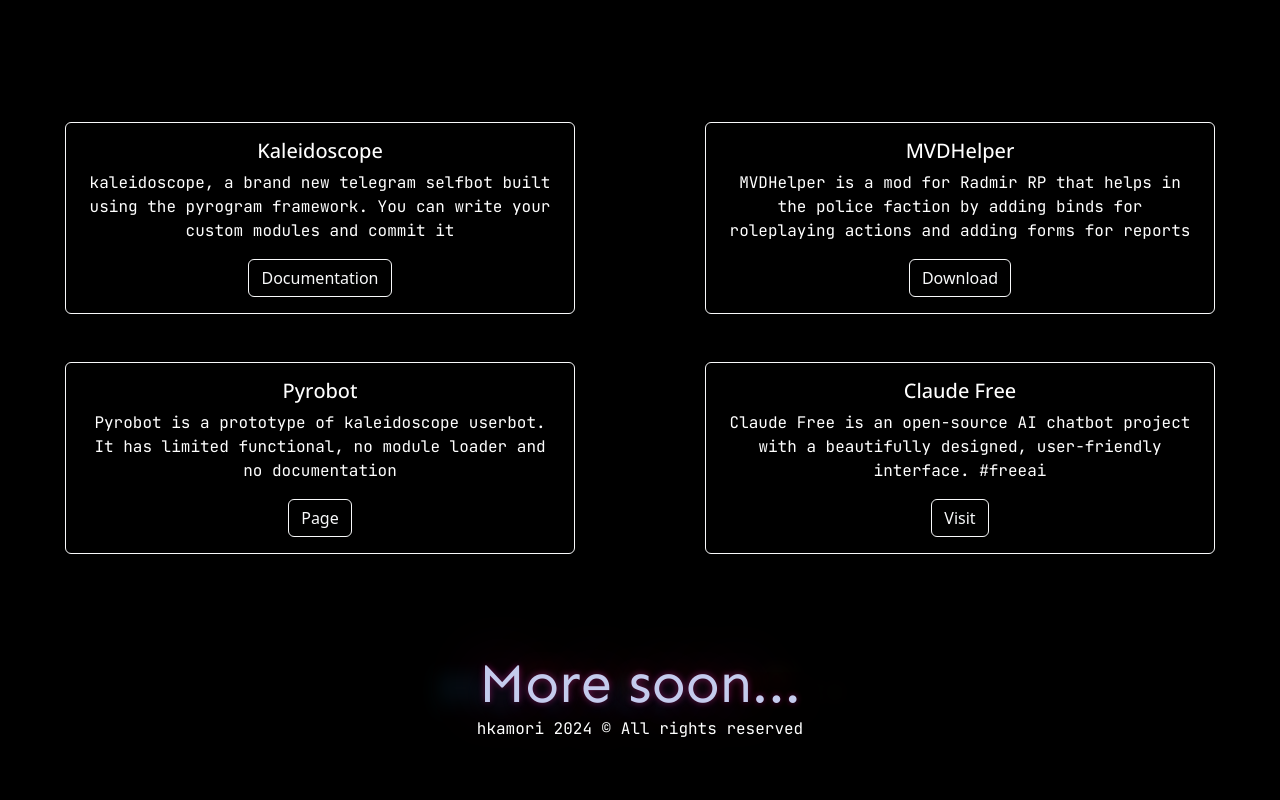
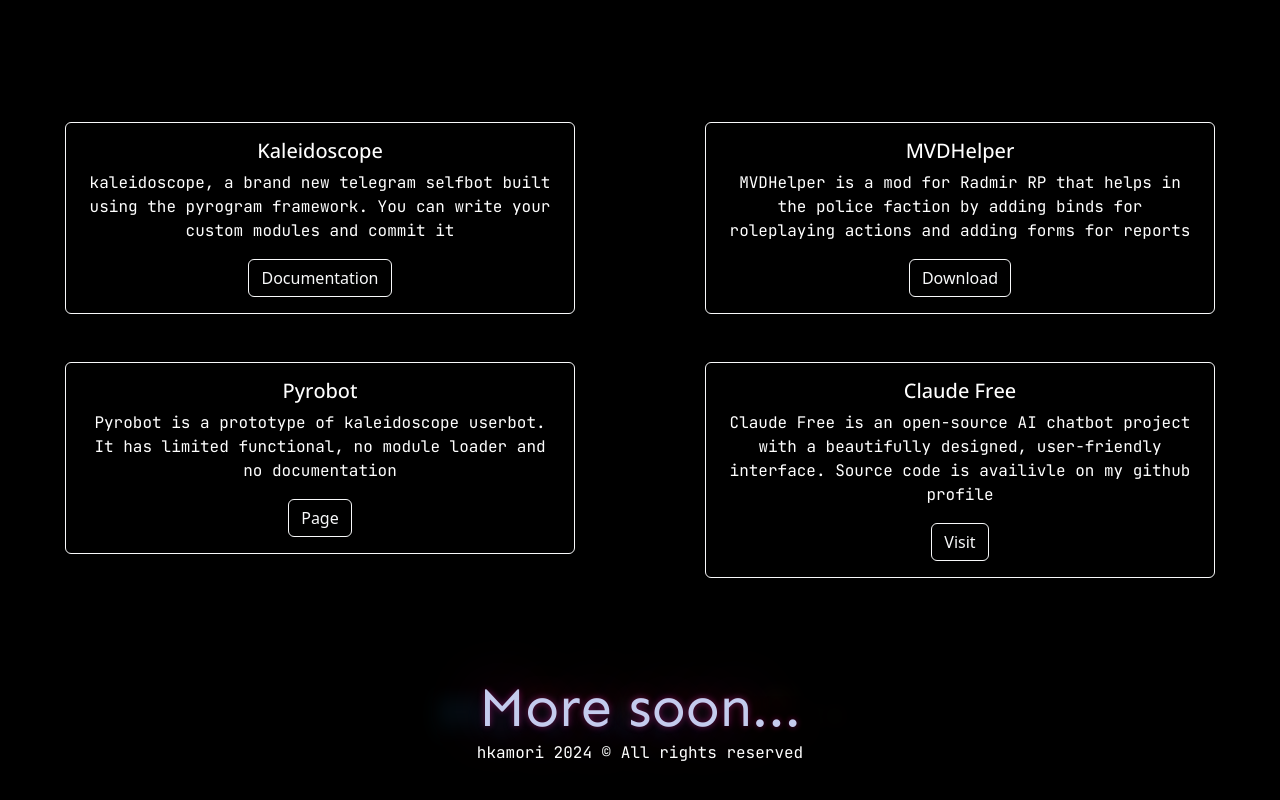
Before and after one commit to 0xhkamori/0xhkamori.github.io, a plain HTML site: page index.html in a window 1280 px wide. Shown: the part 726-1526 px from the top of the page. Drawn offline with nearby package versions, Linux system fonts and the light colour scheme.

Commit message:
Update index.html

```diff
--- a/index.html
+++ b/index.html
@@ -80,7 +80,7 @@
                     <div class="card border border-light card-hover">
                         <div class="card-body">
                             <h5 class="card-title">Claude Free</h5>
-                            <p class="card-text">Claude Free is an open-source AI chatbot project with a beautifully designed, user-friendly interface. #freeai</p>
+                            <p class="card-text">Claude Free is an open-source AI chatbot project with a beautifully designed, user-friendly interface. Source code is availivle on my github profile</p>
                             <a href="https://0xhkamori.github.io/claude/" class="btn btn-outline-light">Visit</a>
                         </div>
                     </div>
```
